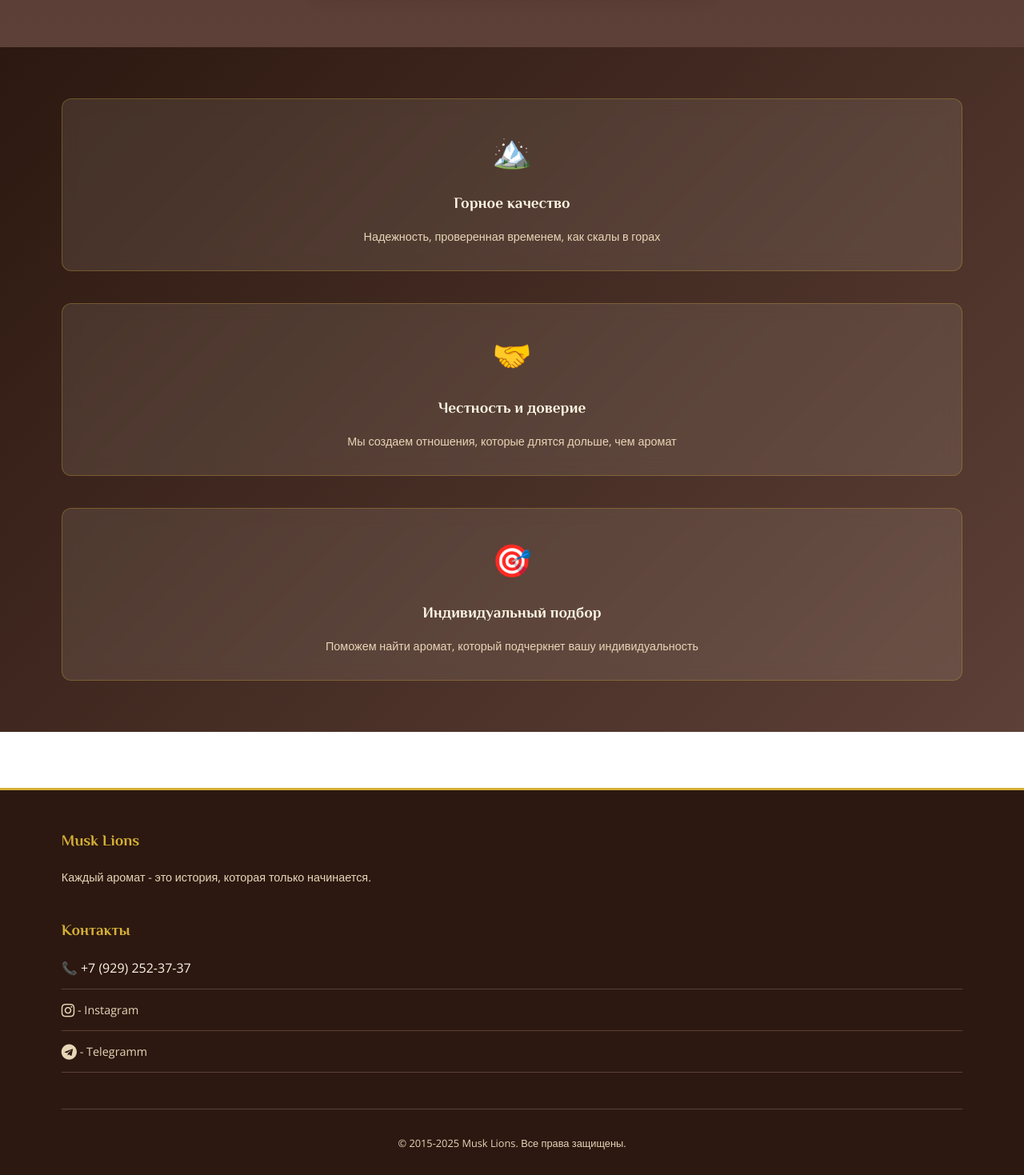
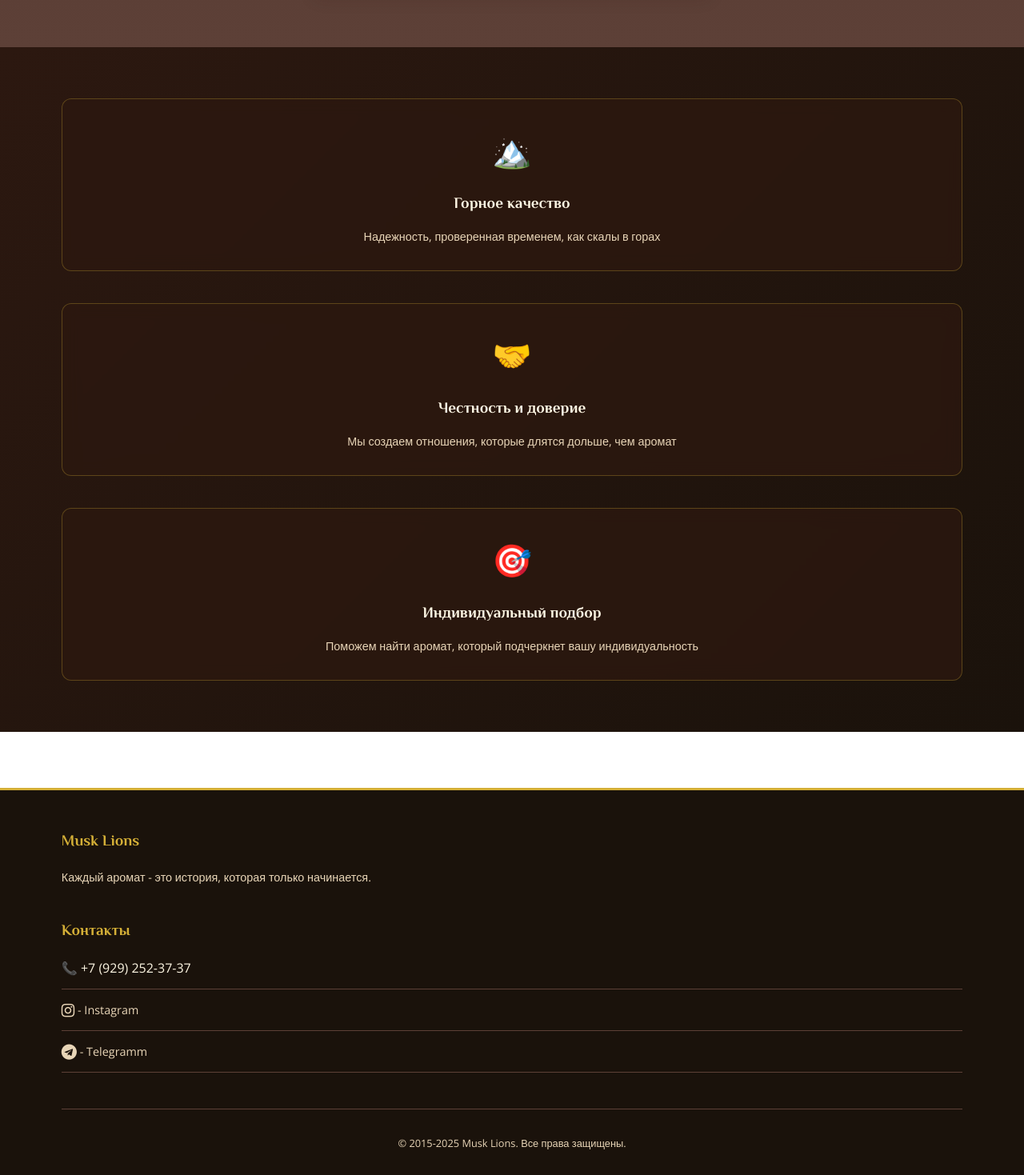
Before and after one commit to ALDYNEC-07/Musk-Lions, a React (Create React App) app: page / in a window 1280 px wide. Shown: the part 4000-5469 px from the top of the page at 80% size. Built offline with nearby package versions, Linux system fonts and the light colour scheme.

Commit message:
Change colors

```diff
--- a/src/components/Features/Features.css
+++ b/src/components/Features/Features.css
@@ -1,6 +1,6 @@
 .mountain-features {
   padding: 4rem 6%;
-  background: linear-gradient(135deg, #2C1810 0%, #5D4037 100%);
+  background: linear-gradient(135deg, #2C1810 0%, #1A120B 100%);
   color: #FDF6E3;
 }
 
@@ -11,7 +11,7 @@
 }
 
 .mountain-feature-card {
-  background: rgba(253, 246, 227, 0.1);
+  background: rgba(44, 24, 16, 0.8);
   padding: 2rem;
   border-radius: 12px;
   text-align: center;
@@ -44,12 +44,3 @@
   line-height: 1.4;
   font-weight: 300;
 }
-
-
-[data-theme="dark"] .mountain-features {
-  background: linear-gradient(135deg, #2C1810 0%, #1A120B 100%);
-}
-
-[data-theme="dark"] .mountain-feature-card {
-  background: rgba(44, 24, 16, 0.8);
-}
--- a/src/components/Footer/Footer.css
+++ b/src/components/Footer/Footer.css
@@ -1,7 +1,7 @@
 .mountain-footer {
-  background: #2C1810;
   color: #FDF6E3;
   padding: 3rem 6% 2rem;
+  background: #1A120B;
   border-top: 3px solid #D4AF37;
 }
 
@@ -56,14 +56,3 @@
   font-size: 0.8rem;
   font-weight: 300;
 }
-
-
-
-[data-theme="dark"] .mountain-footer {
-  background: #1A120B;
-  border-top: 3px solid #D4AF37;
-}
-
-[data-theme="dark"] .mountain-footer-column ul li {
-  border-bottom: 1px solid #5D4037;
-}
```
